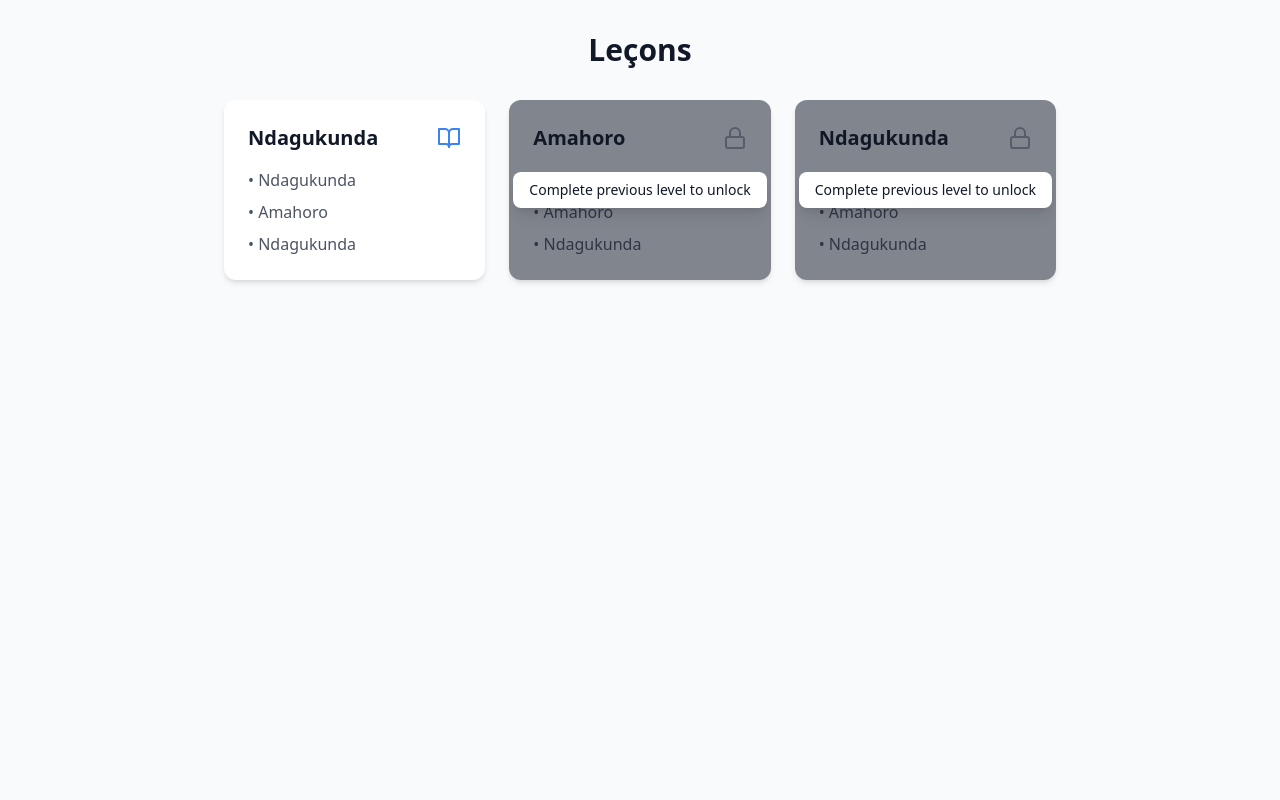
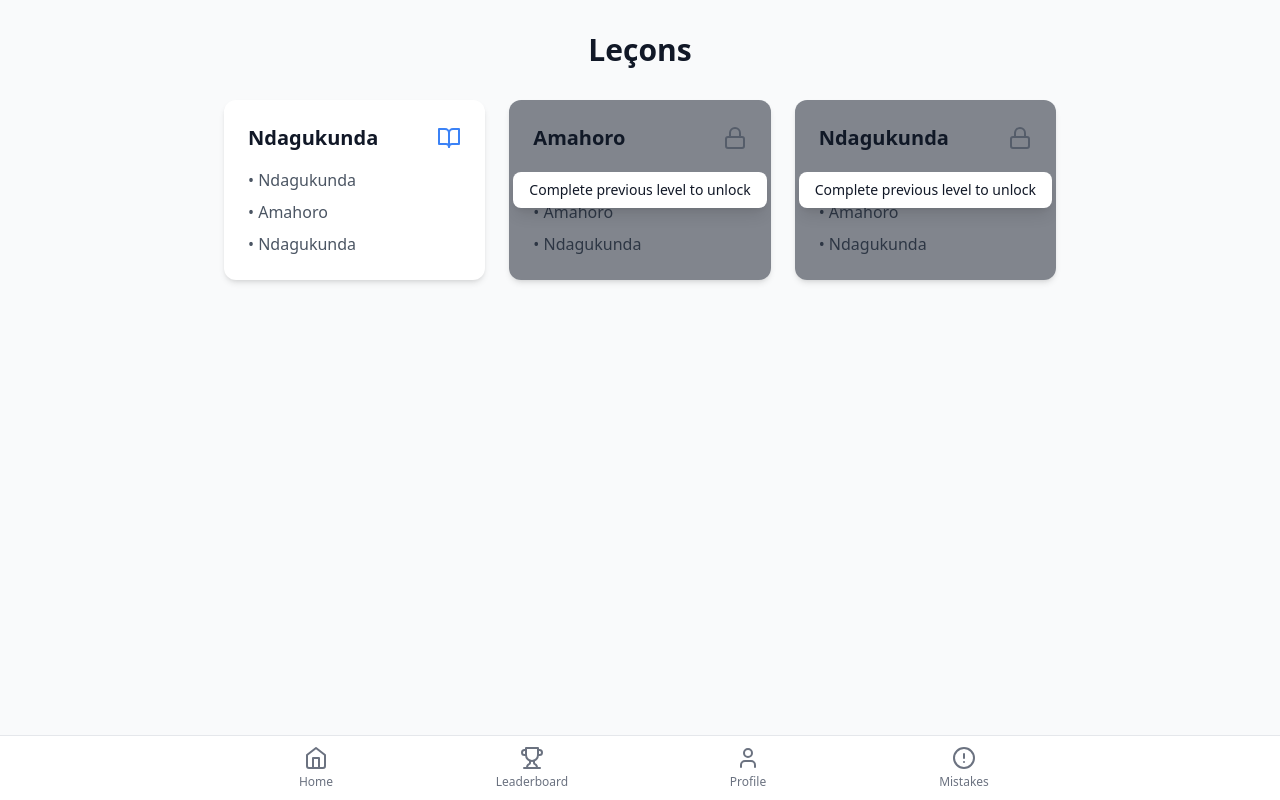
Before and after one commit to lionel-k/lionel-k.github.io, a React (Vite) app in the folder app/: page /login in a window 1280 px wide. Both pictures are taken after typing "name@example.com", "Sample123" into the empty fields and a click on the button "Se Connecter". Built offline with nearby package versions, Linux system fonts and the light colour scheme.

Commit message:
Update Lessons component with bottom navigation menu

```diff
--- a/app/src/pages/Lessons.tsx
+++ b/app/src/pages/Lessons.tsx
@@ -1,18 +1,34 @@
-import { useNavigate } from "react-router-dom";
+import { useNavigate, useLocation } from "react-router-dom";
 import { useProgress } from "../context/ProgressContext";
-import { Lock, CheckCircle, BookOpen } from "lucide-react";
+import {
+  Lock,
+  CheckCircle,
+  BookOpen,
+  Home,
+  Trophy,
+  User,
+  AlertCircle,
+} from "lucide-react";
 import lessons from "../data/lessons.json";
 
 const Lessons = () => {
   const navigate = useNavigate();
+  const location = useLocation();
   const { progress } = useProgress();
 
   const isLessonCompleted = (level: number) =>
     progress.completedLessons.includes(level);
   const isLessonLocked = (level: number) => level > progress.currentLesson;
 
+  const menuItems = [
+    { icon: Home, label: "Home", path: "/lessons" },
+    { icon: Trophy, label: "Leaderboard", path: "/leaderboard" },
+    { icon: User, label: "Profile", path: "/profile" },
+    { icon: AlertCircle, label: "Mistakes", path: "/mistakes" },
+  ];
+
   return (
-    <div className="min-h-screen bg-gray-50">
+    <div className="min-h-screen bg-gray-50 pb-20">
       <div className="max-w-4xl mx-auto p-4 sm:p-6 lg:p-8">
         <h1 className="text-3xl font-bold text-gray-900 mb-8 text-center">
           Leçons
@@ -67,6 +83,32 @@ const Lessons = () => {
           ))}
         </div>
       </div>
+
+      {/* Bottom Navigation */}
+      <div className="fixed bottom-0 left-0 right-0 bg-white border-t border-gray-200 z-50">
+        <div className="max-w-4xl mx-auto px-4">
+          <div className="flex justify-around items-center h-16">
+            {menuItems.map((item) => {
+              const Icon = item.icon;
+              const isActive = location.pathname === item.path;
+              return (
+                <button
+                  key={item.path}
+                  onClick={() => navigate(item.path)}
+                  className={`flex flex-col items-center justify-center space-y-1 w-16 ${
+                    isActive
+                      ? "text-[#DAA520]"
+                      : "text-gray-500 hover:text-[#DAA520]"
+                  }`}
+                >
+                  <Icon className="w-6 h-6" />
+                  <span className="text-xs font-medium">{item.label}</span>
+                </button>
+              );
+            })}
+          </div>
+        </div>
+      </div>
     </div>
   );
 };
```
